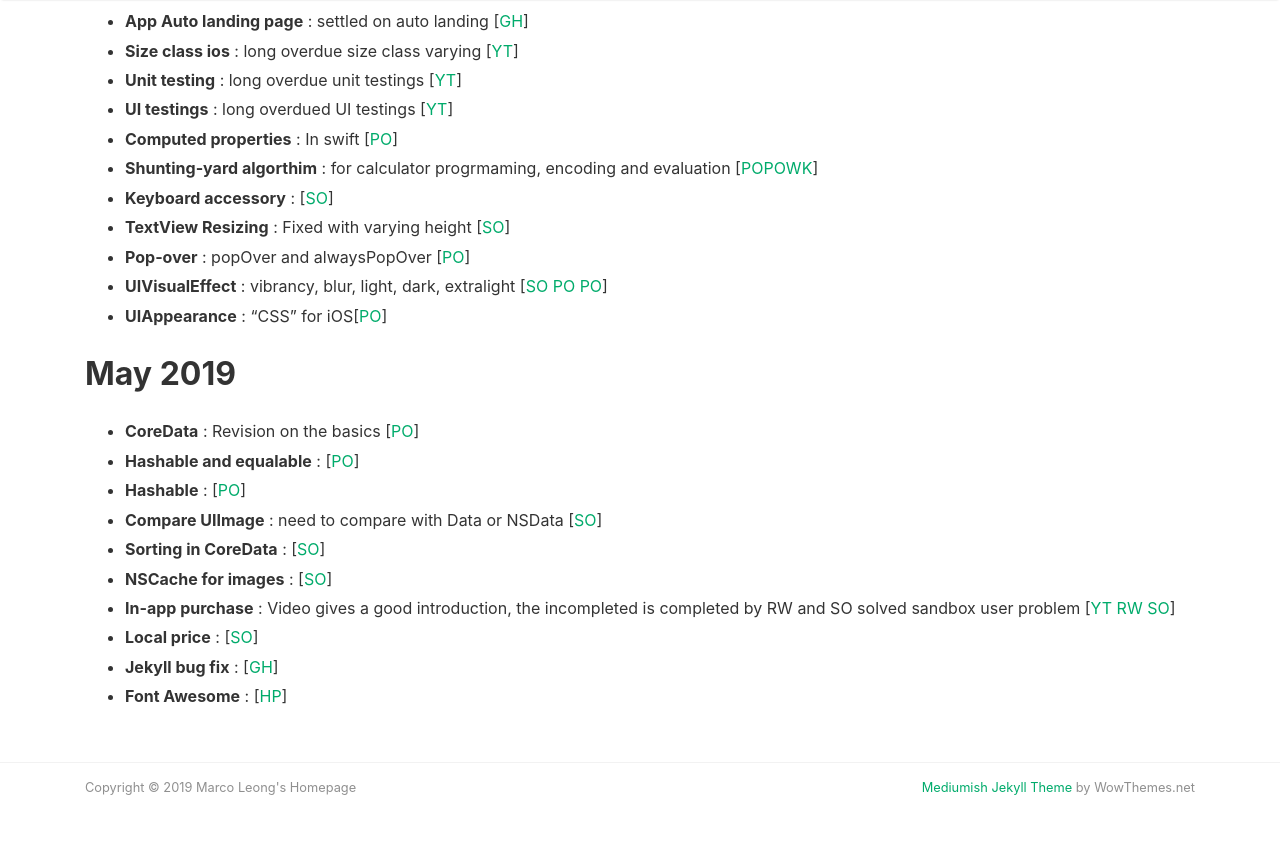
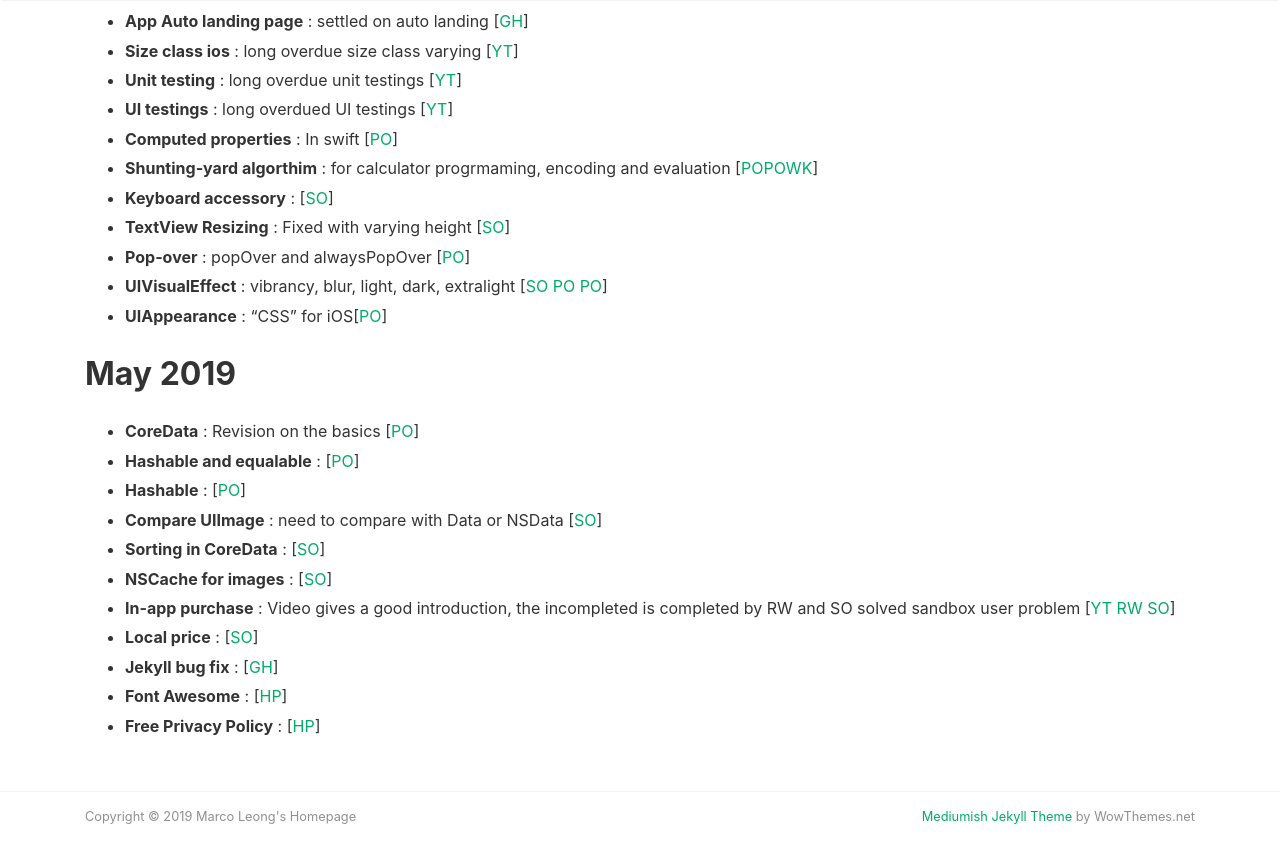
Before and after one commit to MarcoLeongDev/MarcoLeongDev.github.io, a Jekyll site: the page built from journey.md, in a window 1280 px wide and 900 px high, scrolled down 1067 px. Shown: the top 863 px of the window. Built offline with Jekyll 4.4.1, drawn with Linux system fonts in a browser that asks for light colours; nearby versions of some CDN libraries; our own code applies the rules of GitHub Pages for plain Markdown files.

Commit message:
Update journey.md

```diff
--- a/journey.md
+++ b/journey.md
@@ -33,6 +33,7 @@
 - **Local price** : [[SO](https://stackoverflow.com/questions/14453910/how-to-get-locale-currency-price-for-in-app-purchases-in-ios)]
 - **Jekyll bug fix** : [[GH](https://github.com/jekyll/jekyll/issues/5719#issuecomment-272048829)]
 - **Font Awesome** : [[HP](https://fontawesome.com/)]
+- **Free Privacy Policy** : [[HP](https://www.freeprivacypolicy.com/)]
 
 
 <!-- - <details><summary>App Auto landing page</summary> settled on auto landing <a href="https://github.com/emilbaehr/automatic-app-landing-page">[GH]</a></details> -->
```
